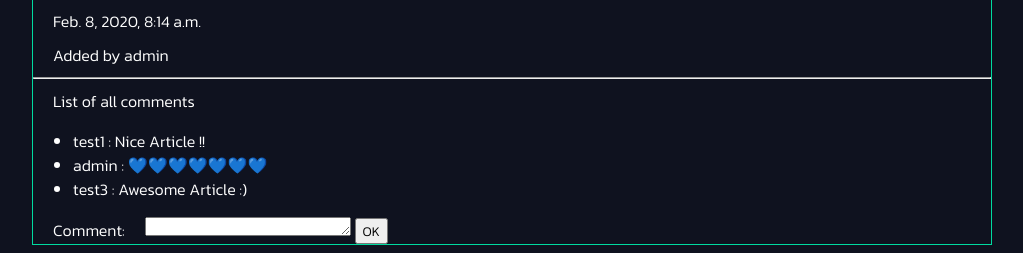
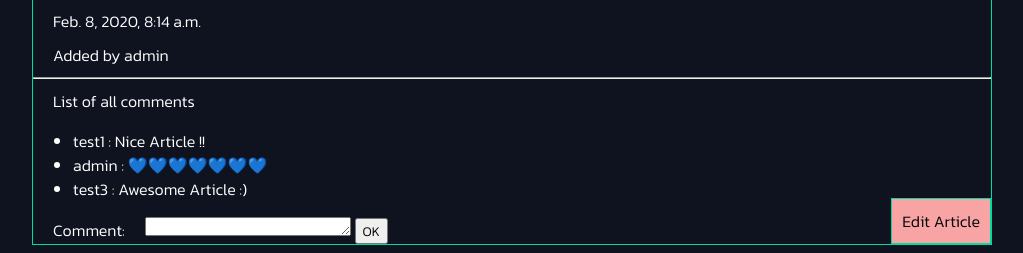
Before and after one commit to harshaldubey/djangonautic, a Django app: a page that uses templates/base_layout.html in a window 1280 px wide. Shown: the part 753-1006 px from the top of the page, without its empty margins (128-1151 px from the left). Run offline with Django 3.2, Linux system fonts and the light colour scheme; a user stored in the database is signed in; data comes from the database, SQL or seed files in the repository; both versions use the stored data as it was after the commit.

Commit message:
Update
- user can edit article

```diff
--- a/accounts/views.py
+++ b/accounts/views.py
@@ -17,6 +17,8 @@ def signup_view(request):
     return render(request, 'accounts/signup.html', {'form' : form})
 
 def login_view(request):
+    if request.user.is_authenticated:
+        return redirect('articles:list')
     if (request.method == "POST"):
         form = AuthenticationForm(data=request.POST)
         if (form.is_valid()):
--- a/articles/templates/article_detail.html
+++ b/articles/templates/article_detail.html
@@ -9,6 +9,9 @@
         <p>{{ article.body }}</p>
         <p>{{ article.date }}</p>
         <p>Added by {{ article.author }}</p>
+        {% if user.username|slugify == article.author|slugify %}
+            <a href='{% url "articles:edit" article.slug %}'><button class='edit_article_button'>Edit Article</button></a>
+        {% endif %}
         <hr>
         {% if comments|length >= 1 %}
             <p>List of all comments</p>
--- a/articles/urls.py
+++ b/articles/urls.py
@@ -6,5 +6,6 @@ app_name = "articles"
 urlpatterns = [
     path("", views.article_list, name="list"),
     path("create/", views.article_create, name='create'),
+    path("edit/<slug:slug>/", views.article_edit, name='edit'),
     path("<slug:slug>/", views.article_slug, name="slug")
 ]
--- a/articles/views.py
+++ b/articles/views.py
@@ -51,3 +51,22 @@ def article_create(request):
             return redirect("articles:list")
     form = forms.CreateArticle()
     return render(request, 'article_create.html', {'form' : form})
+
+def article_edit(request, slug):
+    if Article.objects.filter(slug=slug).exists():
+        article = Article.objects.get(slug=slug)
+        if str(article.author) != str(request.user.username):
+            return redirect('articles:slug', slug=slug)
+        if request.method == 'GET':
+            return render(request, 'article_edit.html', {'article' : article})
+        else:
+            title = request.POST.get('title')
+            body = request.POST.get('body')
+            slug = request.POST.get('slug')
+
+            article.title = title
+            article.body = body
+            article.slug = slug
+
+            article.save()
+    return redirect("articles:slug", slug=slug)
--- a/assets/style.css
+++ b/assets/style.css
@@ -181,3 +181,16 @@ a.highlight{
 .article_create_error{
     color: #00dba0;
 }
+
+.edit_article_button{
+    padding: 10px;
+    background: #f8a4a4;
+    position: absolute;
+    bottom: 0;
+    right: 0;
+    margin: 0;
+    color: black;
+    cursor: pointer;
+    border : #00dba0 solid 1px;
+    font-size: 1em;
+}
--- a/templates/base_layout.html
+++ b/templates/base_layout.html
@@ -6,7 +6,9 @@
         <meta name="viewport" content="width=device-width, initial-scale=1.0">
         <meta http-equiv="X-UA-Compatible" content="ie=edge">
         <link rel="stylesheet" href="{% static 'style.css' %}">
-        <title>Articles</title>
+        <!-- Icon -->
+        <link rel="icon" href="{% static 'url_logo.png' %}">
+        <title>Djangonautic</title>
     </head>
     <body>
         <header class="wrapper">
```
Also changed, not shown: articles/templates/article_edit.html (added, +17 -0 lines), assets/url_logo.png (added), db.sqlite3.
